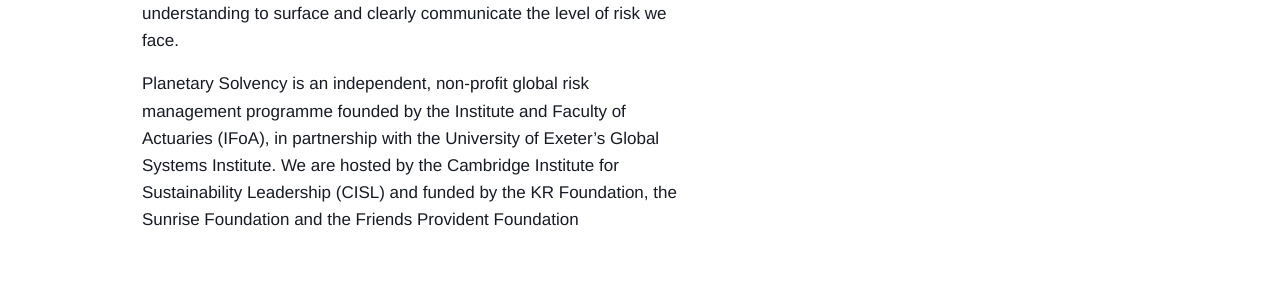
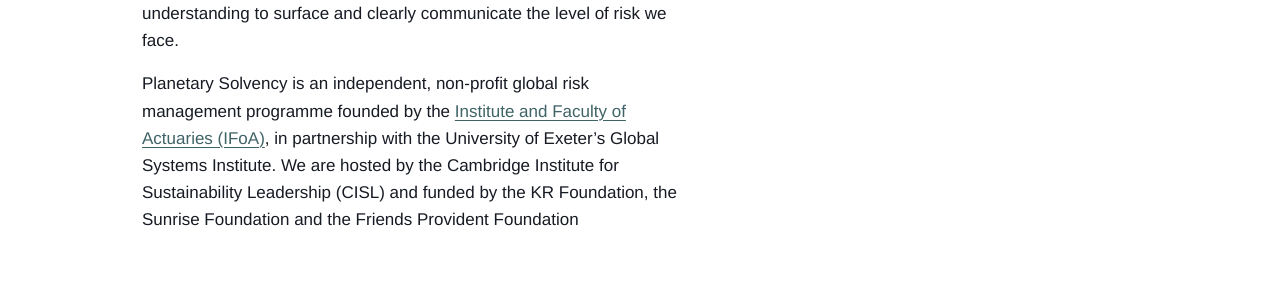
Before and after one commit to planetarysolvencyadmin/ps-website, a Jekyll site: the page built from index.md, in a window 1280 px wide and 900 px high, scrolled down 892 px. Shown: the part 468-762 px from the top of the window. Built offline with Jekyll 4.4.1, drawn with Linux system fonts in a browser that asks for light colours; part of the change alters nothing that is shown.

```diff
--- a/index.md
+++ b/index.md
@@ -24,4 +24,4 @@ We strongly believe a systems approach is needed to navigate the challenges ahea
 
 We are a dedicated team of risk professionals, communications experts and Earth system scientists who blend actuarial rigour with scientific understanding to surface and clearly communicate the level of risk we face.
 
-Planetary Solvency is an independent, non-profit global risk management programme founded by the Institute and Faculty of Actuaries (IFoA), in partnership with the University of Exeter's Global Systems Institute. We are hosted by the Cambridge Institute for Sustainability Leadership (CISL) and funded by the KR Foundation, the Sunrise Foundation and the Friends Provident Foundation
+Planetary Solvency is an independent, non-profit global risk management programme founded by the [Institute and Faculty of Actuaries (IFoA)](https://actuaries.org.uk/news-and-media-releases/news-articles/2025/jan/16-jan-25-planetary-solvency-finding-our-balance-with-nature/), in partnership with the University of Exeter's Global Systems Institute. We are hosted by the Cambridge Institute for Sustainability Leadership (CISL) and funded by the KR Foundation, the Sunrise Foundation and the Friends Provident Foundation
```
